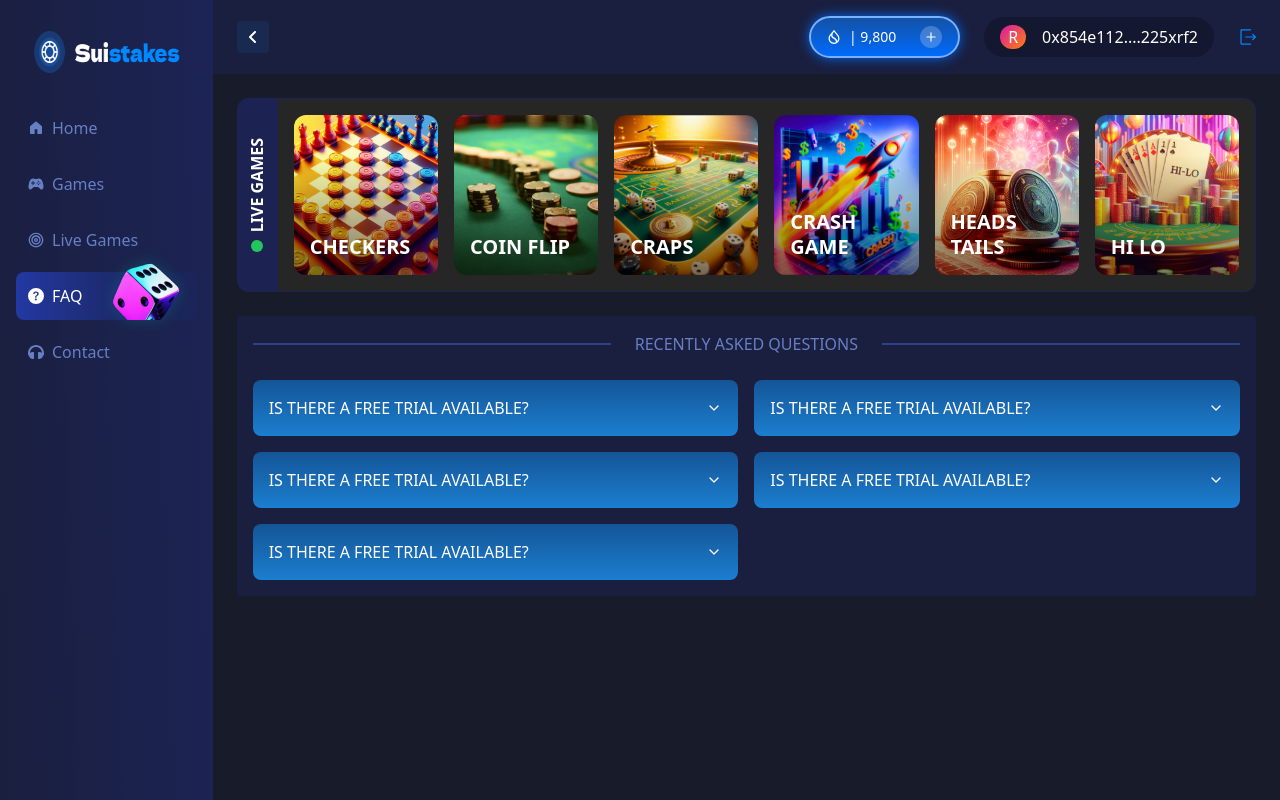
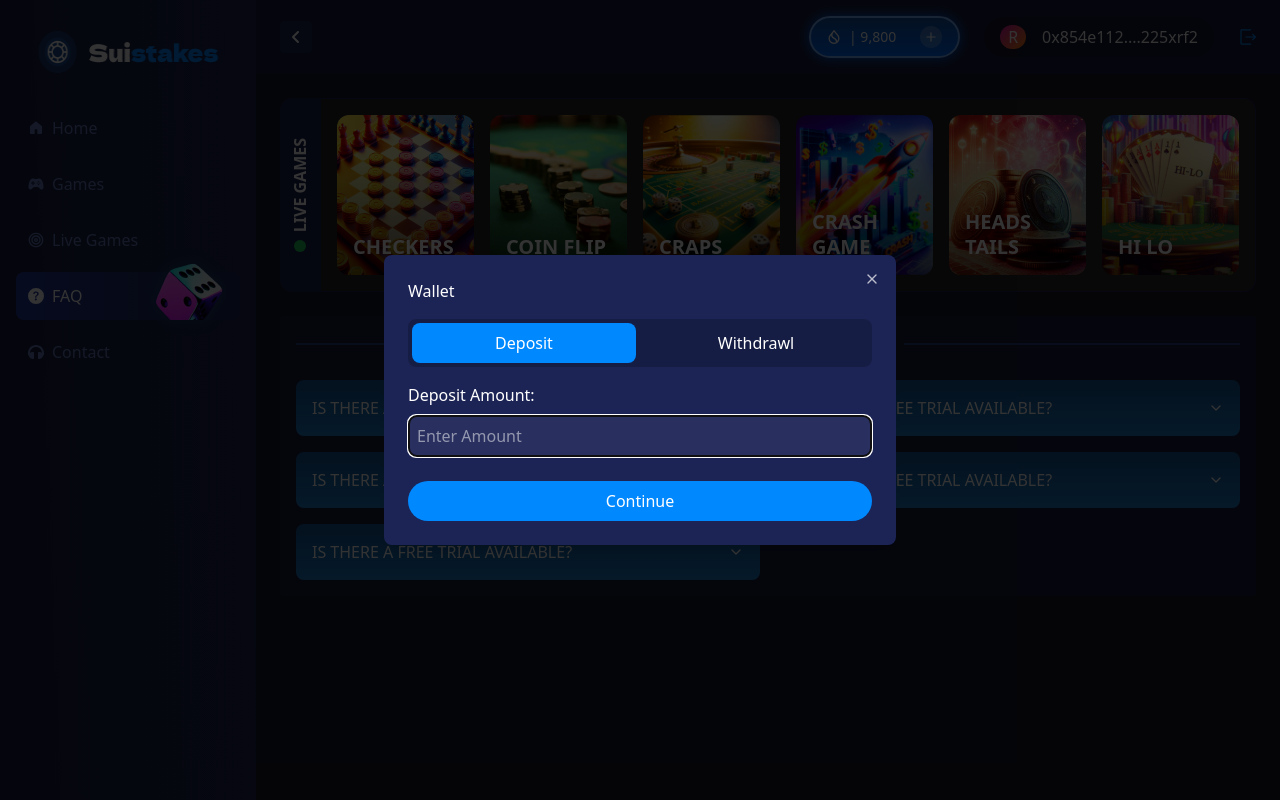
Before and after one commit to potassiumdichromate/sui-stakes-frontend, a React (Vite) app: page /faq in a window 1280 px wide. Both pictures are taken after a click on the button "| 9,800". Built offline with nearby package versions, Linux system fonts and the light colour scheme.

Commit message:
fix: faq list

```diff
--- a/package.json
+++ b/package.json
@@ -11,6 +11,7 @@
   },
   "dependencies": {
     "@radix-ui/react-accordion": "^1.2.1",
+    "@radix-ui/react-dialog": "^1.1.2",
     "@radix-ui/react-slot": "^1.1.0",
     "class-variance-authority": "^0.7.1",
     "clsx": "^2.1.1",
--- a/src/App.jsx
+++ b/src/App.jsx
@@ -19,7 +19,9 @@
           <Sidebar isSidebarShrinked={isSidebarShrinked}/>
         </aside>
         <div
-          className={`max-lg:w-full flex-grow min-h-screen flex flex-col`}
+          className={`${
+            !isSidebarShrinked ? "lg:w-[80%]" : "lg:w-[95%]"
+          } min-h-screen flex flex-col`}
         >
           <header className="sticky top-0 w-full px-6 py-4 bg-navbar-bg z-40">
             <Navbar
--- a/src/components/Navbar.jsx
+++ b/src/components/Navbar.jsx
@@ -6,8 +6,18 @@
 import { RxExit } from "react-icons/rx";
 import LogoSm from "@/assets/imgs/others/Logo-sm.png";
 
+import {
+  Dialog,
+  DialogContent,
+  DialogDescription,
+  DialogHeader,
+  DialogTitle,
+  DialogTrigger,
+} from "@/components/ui/dialog";
+
 export default function Navbar({ isSidebarShrinked, setIsSidebarShrinked }) {
   const [isAuthenticated, setIsAuthenticated] = useState(true);
+  const [selectedTab, setSelectedTab] = useState("Deposit");
   return (
     <div className="flex items-center justify-between">
       <button
@@ -23,6 +33,8 @@
         <Button className="px-8">Login</Button>
       ) : (
         <div className="flex items-center gap-6">
+          <Dialog>
+            <DialogTrigger asChild>
               <Button className={`px-4 flex items-center gap-6`}>
                 <span className="flex items-center gap-2">
                   <SiSui /> | 9,800
@@ -31,6 +43,63 @@
                   <FiPlus />
                 </span>
               </Button>
+            </DialogTrigger>
+
+            <DialogContent className="bg-[#1C2455] border-none text-white">
+              <h1>Wallet</h1>
+              <div className="grid grid-cols-2 gap-2 bg-[rgba(0,0,0,0.20)] rounded-lg p-1">
+                {["Deposit", "Withdrawl"].map((item, index) => (
+                  <div
+                    key={index}
+                    onClick={() => setSelectedTab(item)}
+                    className={`text-center ${
+                      selectedTab === item ? "bg-[#0088FF]" : ""
+                    } py-2 rounded-lg cursor-pointer`}
+                  >
+                    {item}
+                  </div>
+                ))}
+              </div>
+
+              {selectedTab === "Deposit" ? (
+                <form className="space-y-6">
+                  <div className="grid gap-2">
+                    <label htmlFor="deposit">Deposit Amount:</label>
+                    <input
+                      type="text"
+                      placeholder="Enter Amount"
+                      className="p-2 rounded-lg bg-[rgba(255,255,255,0.06)] border border-[rgba(37,95,255,0.20)] placeholder:text-[rgba(255,255,255,0.50)]"
+                    />
+                  </div>
+
+                  <button
+                    type="submit"
+                    className="bg-[#0088FF] w-full h-10 rounded-full"
+                  >
+                    Continue
+                  </button>
+                </form>
+              ) : (
+                <form className="space-y-6">
+                  <div className="grid gap-2">
+                    <label htmlFor="deposit">Withdrawl Amount:</label>
+                    <input
+                      type="text"
+                      placeholder="Enter Amount"
+                      className="p-2 rounded-lg bg-[rgba(255,255,255,0.06)] border border-[rgba(37,95,255,0.20)] placeholder:text-[rgba(255,255,255,0.50)]"
+                    />
+                  </div>
+
+                  <button
+                    type="submit"
+                    className="bg-[#0088FF] w-full h-10 rounded-full"
+                  >
+                    Continue
+                  </button>
+                </form>
+              )}
+            </DialogContent>
+          </Dialog>
 
           <button className="flex items-center gap-4 bg-[rgba(0,0,0,0.25)] lg:px-4 lg:py-2 rounded-full">
             <div className="bg-[linear-gradient(134deg,#DA19A4_2.51%,#FF8A00_105.88%)] rounded-full px-3 py-2 lg:px-2 lg:py-1 leading-none">
--- /dev/null
+++ b/src/components/ui/dialog.jsx
@@ -0,0 +1,94 @@
+import * as React from "react"
+import * as DialogPrimitive from "@radix-ui/react-dialog"
+import { X } from "lucide-react"
+
+import { cn } from "@/lib/utils"
+
+const Dialog = DialogPrimitive.Root
+
+const DialogTrigger = DialogPrimitive.Trigger
+
+const DialogPortal = DialogPrimitive.Portal
+
+const DialogClose = DialogPrimitive.Close
+
+const DialogOverlay = React.forwardRef(({ className, ...props }, ref) => (
+  <DialogPrimitive.Overlay
+    ref={ref}
+    className={cn(
+      "fixed inset-0 z-50 bg-black/80  data-[state=open]:animate-in data-[state=closed]:animate-out data-[state=closed]:fade-out-0 data-[state=open]:fade-in-0",
+      className
+    )}
+    {...props} />
+))
+DialogOverlay.displayName = DialogPrimitive.Overlay.displayName
+
+const DialogContent = React.forwardRef(({ className, children, ...props }, ref) => (
+  <DialogPortal>
+    <DialogOverlay />
+    <DialogPrimitive.Content
+      ref={ref}
+      className={cn(
+        "fixed left-[50%] top-[50%] z-50 grid w-full max-w-lg translate-x-[-50%] translate-y-[-50%] gap-4 border border-neutral-200 bg-white p-6 shadow-lg duration-200 data-[state=open]:animate-in data-[state=closed]:animate-out data-[state=closed]:fade-out-0 data-[state=open]:fade-in-0 data-[state=closed]:zoom-out-95 data-[state=open]:zoom-in-95 data-[state=closed]:slide-out-to-left-1/2 data-[state=closed]:slide-out-to-top-[48%] data-[state=open]:slide-in-from-left-1/2 data-[state=open]:slide-in-from-top-[48%] sm:rounded-lg dark:border-neutral-800 dark:bg-neutral-950",
+        className
+      )}
+      {...props}>
+      {children}
+      <DialogPrimitive.Close
+        className="absolute right-4 top-4 rounded-sm opacity-70 ring-offset-white transition-opacity hover:opacity-100 focus:outline-none focus:ring-2 focus:ring-neutral-950 focus:ring-offset-2 disabled:pointer-events-none data-[state=open]:bg-neutral-100 data-[state=open]:text-neutral-500 dark:ring-offset-neutral-950 dark:focus:ring-neutral-300 dark:data-[state=open]:bg-neutral-800 dark:data-[state=open]:text-neutral-400">
+        <X className="h-4 w-4" />
+        <span className="sr-only">Close</span>
+      </DialogPrimitive.Close>
+    </DialogPrimitive.Content>
+  </DialogPortal>
+))
+DialogContent.displayName = DialogPrimitive.Content.displayName
+
+const DialogHeader = ({
+  className,
+  ...props
+}) => (
+  <div
+    className={cn("flex flex-col space-y-1.5 text-center sm:text-left", className)}
+    {...props} />
+)
+DialogHeader.displayName = "DialogHeader"
+
+const DialogFooter = ({
+  className,
+  ...props
+}) => (
+  <div
+    className={cn("flex flex-col-reverse sm:flex-row sm:justify-end sm:space-x-2", className)}
+    {...props} />
+)
+DialogFooter.displayName = "DialogFooter"
+
+const DialogTitle = React.forwardRef(({ className, ...props }, ref) => (
+  <DialogPrimitive.Title
+    ref={ref}
+    className={cn("text-lg font-semibold leading-none tracking-tight", className)}
+    {...props} />
+))
+DialogTitle.displayName = DialogPrimitive.Title.displayName
+
+const DialogDescription = React.forwardRef(({ className, ...props }, ref) => (
+  <DialogPrimitive.Description
+    ref={ref}
+    className={cn("text-sm text-neutral-500 dark:text-neutral-400", className)}
+    {...props} />
+))
+DialogDescription.displayName = DialogPrimitive.Description.displayName
+
+export {
+  Dialog,
+  DialogPortal,
+  DialogOverlay,
+  DialogClose,
+  DialogTrigger,
+  DialogContent,
+  DialogHeader,
+  DialogFooter,
+  DialogTitle,
+  DialogDescription,
+}
--- a/src/pages/FAQ/FAQ.jsx
+++ b/src/pages/FAQ/FAQ.jsx
@@ -69,9 +69,29 @@
           <div className="w-full h-[1px] border border-border" />
         </div>
 
+        <div className="grid lg:grid-cols-2 gap-4">
           <Accordion type="single" collapsible>
-          <div className="grid lg:grid-cols-2 gap-4">
-            {faqs.map((item, index) => (
+            <div className="grid gap-4">
+              {faqs.slice(0, 3).map((item, index) => (
+                <AccordionItem key={index} value={`item-${index}`}>
+                  <AccordionTrigger
+                    className={`uppercase hover:no-underline bg-[linear-gradient(180deg,#144E8E_-16.35%,#1D8FE5_139.42%)] rounded-lg px-4`}
+                  >
+                    {item.qus}
+                  </AccordionTrigger>
+                  <AccordionContent
+                    className={`no-underline bg-[rgba(22,126,205,0.18)] border border-[rgba(22,126,205,0.25)] p-4 leading-normal rounded-b-lg`}
+                  >
+                    {item.ans}
+                  </AccordionContent>
+                </AccordionItem>
+              ))}
+            </div>
+          </Accordion>
+
+          <Accordion type="single" collapsible>
+            <div className="grid gap-4">
+              {faqs.slice(3, 5).map((item, index) => (
                 <AccordionItem key={index} value={`item-${index}`}>
                   <AccordionTrigger
                     className={`uppercase hover:no-underline bg-[linear-gradient(180deg,#144E8E_-16.35%,#1D8FE5_139.42%)] rounded-lg px-4`}
@@ -89,5 +109,6 @@
           </Accordion>
         </div>
       </div>
+    </div>
   );
 }
```
Also changed, not shown: 1 other file (tests, documents, lock files or other folders). Lines whose indentation alone changed are shown as unchanged.
